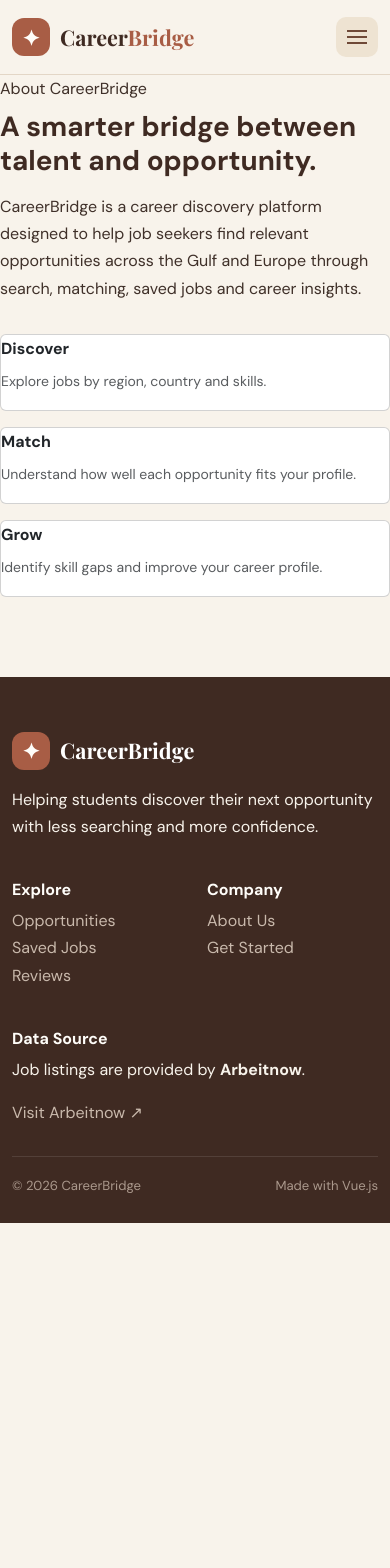
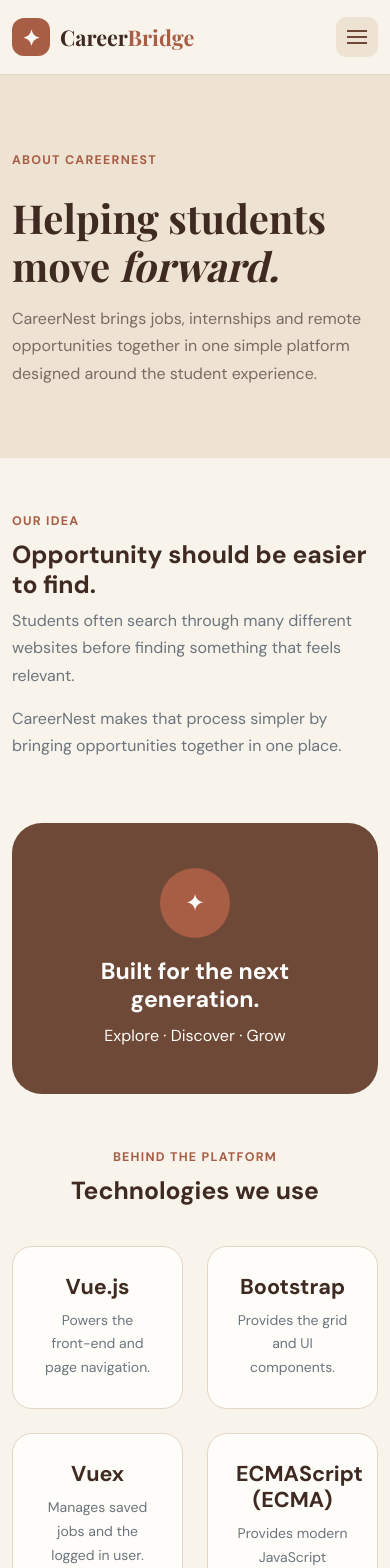
Before and after one commit to engayaelsehmawy-hue/CareerBridge, a Vue app: page /about in a window 390 px wide. Shown: the top 1568 px of the page. Before the commit the page ends 1223 px from the top, so only its background shows below. Built offline with nearby package versions, Linux system fonts and the light colour scheme.

Commit message:
fix: update Renad files

```diff
--- a/src/components/JobCard.vue
+++ b/src/components/JobCard.vue
@@ -1,73 +1,40 @@
 <template>
-  <article class="job-card">
+    <div class="job-card">
+
         <div class="job-card-top">
-      <div class="company-avatar">
-        {{ companyInitial }}
-      </div>
+            <div class="company-avatar">{{ companyInitial }}</div>
 
-      <button
-        class="save-btn"
-        :class="{ saved: isSaved }"
-        @click="toggleSave"
-      >
+            <button class="save-btn" :class="{ saved: isSaved }" @click="toggleSave">
                 {{ isSaved ? "★" : "☆" }}
             </button>
         </div>
 
         <span class="section-label mt-3">Opportunity</span>
+        <h5 class="job-title">{{ job.title }}</h5>
+        <p class="company-name">{{ job.company_name || "Company" }}</p>
 
-    <h5 class="job-title">
-      {{ job.title }}
-    </h5>
+        <p class="job-info">📍 {{ job.location || "Location not specified" }}</p>
 
-    <p class="company-name">
-      {{ job.company_name || job.company || "Company" }}
-    </p>
-
-    <p class="job-info">
-      📍 {{ job.location || "Location not specified" }}
-    </p>
-
-    <div
-      class="job-tags"
-      v-if="job.job_types && job.job_types.length"
-    >
-      <span
-        v-for="type in job.job_types.slice(0, 2)"
-        :key="type"
-      >
-        {{ type }}
-      </span>
+        <div class="job-tags" v-if="job.job_types && job.job_types.length">
+            <span v-for="type in job.job_types.slice(0, 2)" :key="type">{{ type }}</span>
         </div>
 
         <div class="job-card-bottom">
-      <router-link
-        :to="'/jobs/' + job.slug"
-        class="details-btn"
-      >
+            <router-link :to="'/jobs/' + job.slug" class="details-btn">
                 View Details →
             </router-link>
 
-      <span
-        v-if="isSaved"
-        class="text-success small fw-bold"
-      >
-        Saved
-      </span>
+            <span v-if="isSaved" class="text-success small fw-bold">Saved</span>
         </div>
-  </article>
+
+    </div>
 </template>
 
 <script>
-export default{
+export default {
     name: "JobCard",
 
-  props: {
-    job: {
-      type: Object,
-      required: true
-    }
-  },
+    props: ["job"],
 
     computed: {
         isSaved() {
@@ -77,11 +44,7 @@ export default{
         },
 
         companyInitial() {
-      const name =
-        this.job.company_name ||
-        this.job.company ||
-        "C";
-
+            const name = this.job.company_name || "C";
             return name.charAt(0).toUpperCase();
         }
     },
@@ -89,15 +52,9 @@ export default{
     methods: {
         toggleSave() {
             if (this.isSaved) {
-        this.$store.commit(
-          "removeJob",
-          this.job.slug
-        );
+                this.$store.commit("removeJob", this.job.slug);
             } else {
-        this.$store.commit(
-          "saveJob",
-          this.job
-        );
+                this.$store.commit("saveJob", this.job);
             }
         }
     }
--- a/src/components/ReviewCard.vue
+++ b/src/components/ReviewCard.vue
@@ -1,13 +1,17 @@
 <template>
-  <div class="card h-100 review-card">
-    <div class="d-flex justify-content-between align-items-center">
-      <strong>{{ review.name }}</strong>
-      <span class="text-warning">{{ '★'.repeat(review.rating) }}{{ '☆'.repeat(5 - review.rating) }}</span>
+    <div class="review-card">
+        <div class="d-flex justify-content-between">
+            <strong>{{ review.name }}</strong>
+            <span style="color: var(--gold)">{{ "★".repeat(review.rating) }}</span>
+        </div>
+        <p class="mb-0 text-secondary">{{ review.comment }}</p>
     </div>
-    <p class="text-muted small mt-3 mb-0">{{ review.text }}</p>
-  </div>
 </template>
 
-<script setup>
-defineProps({ review: { type: Object, required: true } })
+<script>
+export default {
+    name: "ReviewCard",
+
+    props: ["review"]
+};
 </script>
--- a/src/views/About.vue
+++ b/src/views/About.vue
@@ -1,33 +1,73 @@
 <template>
-  <div class="page">
-    <section class="hero-card">
-      <div class="eyebrow">About CareerBridge</div>
-      <h1 class="hero-title mt-2">A smarter bridge between talent and opportunity.</h1>
-      <p class="hero-subtitle mt-3 col-lg-8">
-        CareerBridge is a career discovery platform designed to help job seekers find relevant
-        opportunities across the Gulf and Europe through search, matching, saved jobs and career insights.
-      </p>
+    <div>
+        <section class="page-header">
+            <div class="container">
+                <span class="section-label">About CareerNest</span>
+                <h1>Helping students move <em>forward.</em></h1>
+                <p>
+                    CareerNest brings jobs, internships and remote opportunities
+                    together in one simple platform designed around the student experience.
+                </p>
+            </div>
+        </section>
 
-      <div class="row g-3 mt-3">
-        <div class="col-md-4">
-          <div class="card">
-            <strong>Discover</strong>
-            <p class="small text-muted mt-2">Explore jobs by region, country and skills.</p>
-          </div>
+        <div class="container py-5">
+
+            <div class="row align-items-center g-5">
+                <div class="col-lg-6">
+                    <span class="section-label">Our idea</span>
+                    <h2>Opportunity should be easier to find.</h2>
+                    <p class="text-secondary">
+                        Students often search through many different websites
+                        before finding something that feels relevant.
+                    </p>
+                    <p class="text-secondary">
+                        CareerNest makes that process simpler by bringing
+                        opportunities together in one place.
+                    </p>
+                </div>
+
+                <div class="col-lg-6">
+                    <div class="hero-visual-box">
+                        <div class="circle">✦</div>
+                        <h3 class="text-white">Built for the next generation.</h3>
+                        <p class="mb-0">Explore · Discover · Grow</p>
+                    </div>
+                </div>
+            </div>
+
+            <div class="section-heading text-center mt-5">
+                <span class="section-label">Behind the platform</span>
+                <h2>Technologies we use</h2>
+            </div>
+
+            <div class="row g-4">
+                <div class="col-6 col-lg-3" v-for="tech in technologies" :key="tech.name">
+                    <div class="feature-card text-center">
+                        <h4>{{ tech.name }}</h4>
+                        <p class="text-secondary small mb-0">{{ tech.description }}</p>
+                    </div>
+                </div>
+            </div>
+
         </div>
-        <div class="col-md-4">
-          <div class="card">
-            <strong>Match</strong>
-            <p class="small text-muted mt-2">Understand how well each opportunity fits your profile.</p>
-          </div>
-        </div>
-        <div class="col-md-4">
-          <div class="card">
-            <strong>Grow</strong>
-            <p class="small text-muted mt-2">Identify skill gaps and improve your career profile.</p>
-          </div>
-        </div>
-      </div>
-    </section>
-  </div>
+    </div>
 </template>
+
+<script>
+export default {
+    name: "About",
+
+    data() {
+        return {
+            technologies: [
+                { name: "Vue.js", description: "Powers the front-end and page navigation." },
+                { name: "Bootstrap", description: "Provides the grid and UI components." },
+                { name: "Vuex", description: "Manages saved jobs and the logged in user." },
+                { name: "ECMAScript (ECMA)", description: "Provides modern JavaScript features and syntax." },
+                { name: "Arbeitnow API", description: "Supplies the live job listings." }
+            ]
+        };
+    }
+};
+</script>
```
Lines whose indentation alone changed are shown as unchanged.
